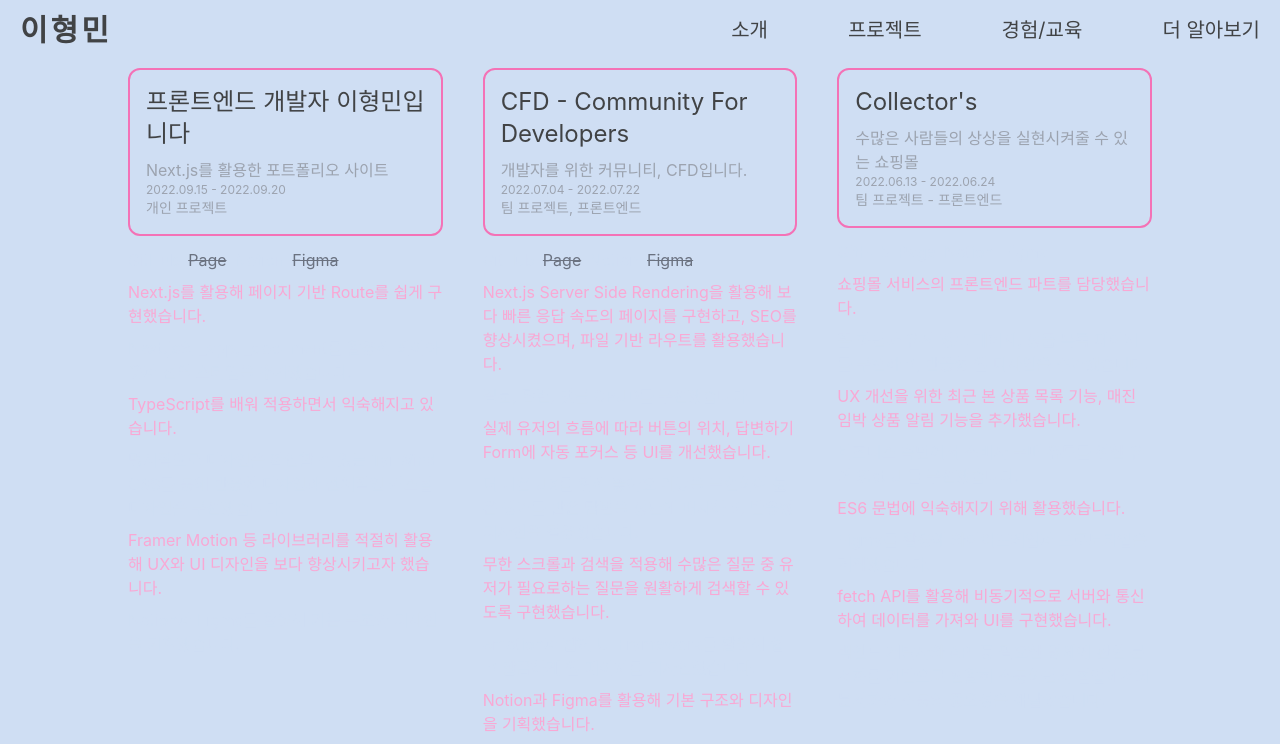
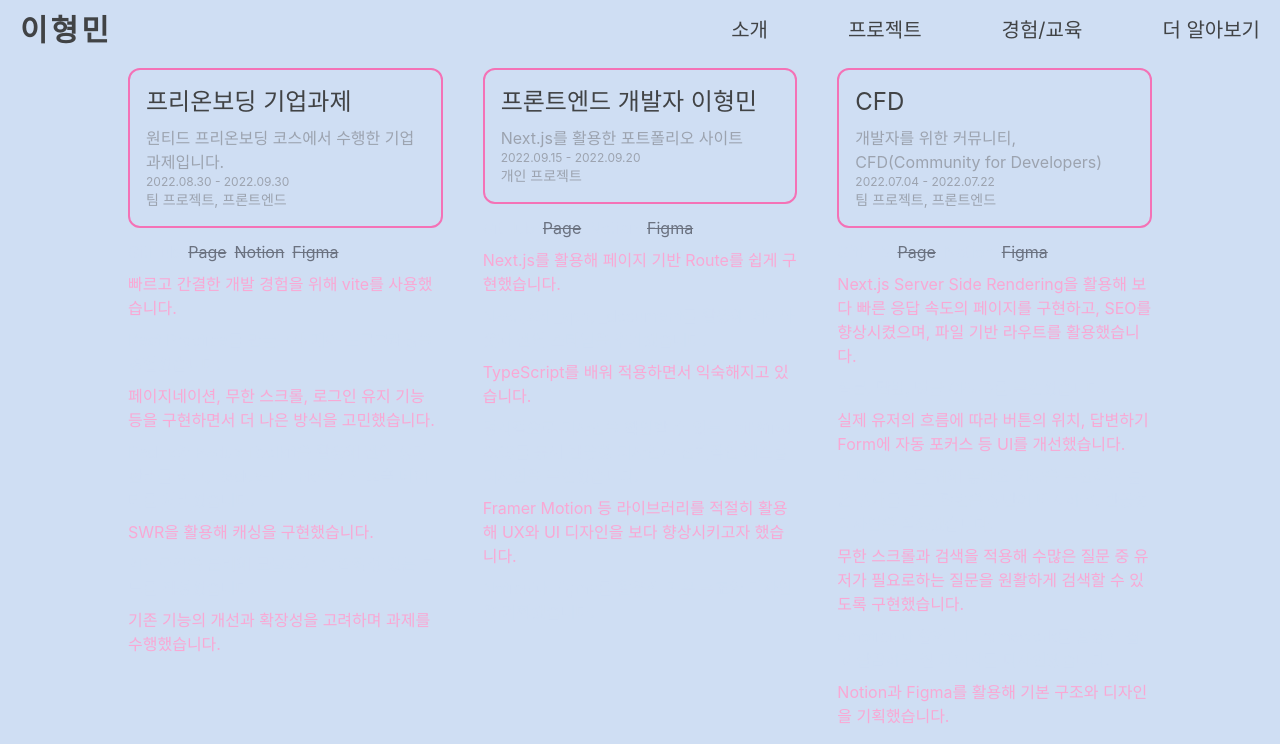
Before and after one commit to hyoungqu23/Hyoungmin_Portfolio, a Next.js app: page /projects in a window 1280 px wide. Shown: the top 744 px of the page. Built offline with nearby package versions, Linux system fonts and the light colour scheme; a web font is replaced by a local one.

Commit message:
Feat: 원티드 프리온보딩 코스 기업과제 프로젝트 추가
- 추가적으로 UI에 영향을 미치는 데이터 길이 수정

```diff
--- a/data/projectsData.ts
+++ b/data/projectsData.ts
@@ -23,7 +23,26 @@ interface Projects {
 // },
 export const PROJECTS: Projects[] = [
   {
-    title: '프론트엔드 개발자 이형민입니다',
+    title: '프리온보딩 기업과제',
+    summary: '원티드 프리온보딩 코스에서 수행한 기업 과제입니다.',
+    period: '2022.08.30 - 2022.09.30',
+    type: '팀 프로젝트, 프론트엔드',
+    descriptions: [
+      '빠르고 간결한 개발 경험을 위해 vite를 사용했습니다.',
+      'Best Practice를 만들고자 페어 프로그래밍을 경험했습니다.',
+      '페이지네이션, 무한 스크롤, 로그인 유지 기능 등을 구현하면서 더 나은 방식을 고민했습니다.',
+      'Redux와 Redux Toolkit을 활용해 전역 상태 관리를 하고, Redux-Thunk로 API 호출 데이터를 처리했습니다.',
+      'SWR을 활용해 캐싱을 구현했습니다.',
+      'API 로직을 분리해 모듈화하며, 확장성 있는 코드를 작성했습니다.',
+      '기존 기능의 개선과 확장성을 고려하며 과제를 수행했습니다.',
+    ],
+    pageUrl: '',
+    githubUrl: 'https://github.com/orgs/wanted-pre-onboarding-fe-6th-team2/repositories',
+    notionUrl: '',
+    figmaUrl: '',
+  },
+  {
+    title: '프론트엔드 개발자 이형민',
     summary: 'Next.js를 활용한 포트폴리오 사이트',
     period: '2022.09.15 - 2022.09.20',
     type: '개인 프로젝트',
@@ -39,8 +58,8 @@ export const PROJECTS: Projects[] = [
     notionUrl: 'https://www.notion.so/hyoungmin/Hyoungmin-148ffdf1a5fe480b865ff6a0de802444',
   },
   {
-    title: 'CFD - Community For Developers',
-    summary: '개발자를 위한 커뮤니티, CFD입니다.',
+    title: 'CFD',
+    summary: '개발자를 위한 커뮤니티, CFD(Community for Developers)',
     period: '2022.07.04 - 2022.07.22',
     type: '팀 프로젝트, 프론트엔드',
     descriptions: [
```
